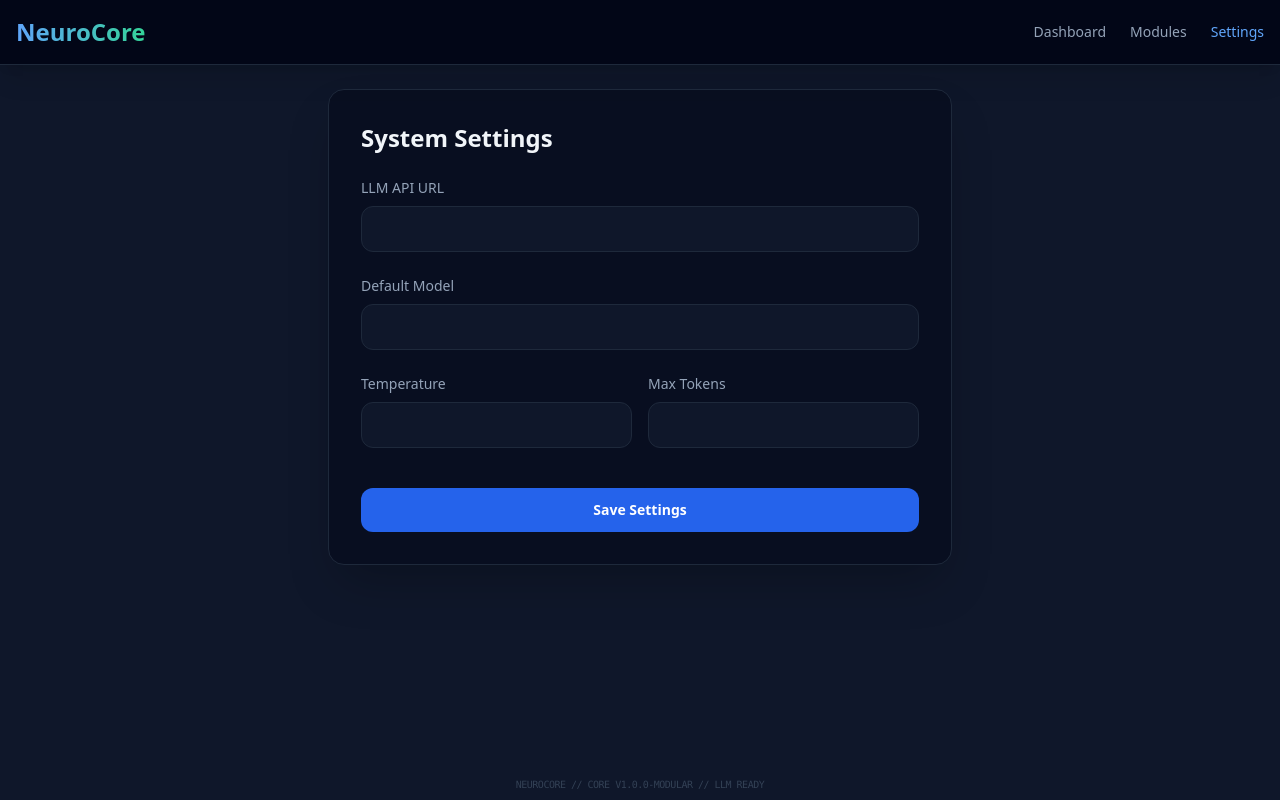
After one commit to Aegean-E/NeuroCore, a FastAPI app: template web/templates/settings.html in a window 1280 px wide. The commit adds this page. Run offline with FastAPI, Linux system fonts and the light colour scheme; the template is opened without the code that fills it, so the values that code supplies are empty; some libraries are stand-ins or nearby versions.

Commit message:
feat: implement modular architecture with dynamic module management and dependency injection
- Introduced `ModuleManager` for enabling/disabling modules dynamically via a new `/modules` UI.
- Implemented dependency injection for `SettingsManager` and `LLMBridge` to improve testability.
- Refactored `main.py` to use FastAPI `lifespan` and dedicated module management routes.
- Updated `LLMBridge` to utilize persistent settings for API interactions.
- Added comprehensive integration tests for settings, chat, and modular GUI routes.
- feat(tests): Allow passing command-line arguments to pytest in `run_tests.py`.

```diff
--- /dev/null
+++ b/core/module_manager.py
@@ -0,0 +1,68 @@
+import os
+import json
+import importlib
+from fastapi import FastAPI
+
+MODULES_DIR = "modules"
+
+class ModuleManager:
+    def __init__(self, modules_dir=MODULES_DIR):
+        self.modules_dir = modules_dir
+        self.modules = self._discover_modules()
+
+    def _discover_modules(self):
+        """Finds all potential modules in the modules directory."""
+        modules = {}
+        if not os.path.exists(self.modules_dir):
+            os.makedirs(self.modules_dir)
+            return {}
+
+        for name in os.listdir(self.modules_dir):
+            module_path = os.path.join(self.modules_dir, name)
+            if os.path.isdir(module_path):
+                meta_path = os.path.join(module_path, "module.json")
+                if os.path.exists(meta_path):
+                    with open(meta_path, "r") as f:
+                        try:
+                            meta = json.load(f)
+                            meta['id'] = name
+                            modules[name] = meta
+                        except json.JSONDecodeError:
+                            print(f"Warning: Could not decode module.json for {name}")
+        return modules
+
+    def load_enabled_modules(self, app: FastAPI):
+        """Loads routers for all modules marked as enabled."""
+        loaded_module_meta = []
+        for name, meta in self.modules.items():
+            if meta.get("enabled", False):
+                try:
+                    module = importlib.import_module(f"modules.{name}")
+                    if hasattr(module, "router"):
+                        app.include_router(module.router, prefix=f"/{name}", tags=[name])
+                        loaded_module_meta.append(meta)
+                        print(f"Loaded module: {name}")
+                except Exception as e:
+                    print(f"Failed to load module {name}: {e}")
+        return loaded_module_meta
+
+    def get_all_modules(self):
+        """Returns a list of all discovered modules and their metadata."""
+        return list(self.modules.values())
+
+    def _toggle_module(self, module_id: str, enabled: bool):
+        """Enables or disables a module by updating its metadata file."""
+        if module_id not in self.modules:
+            return None
+
+        self.modules[module_id]['enabled'] = enabled
+        meta_path = os.path.join(self.modules_dir, module_id, "module.json")
+        with open(meta_path, "w") as f:
+            json.dump(self.modules[module_id], f, indent=4)
+        return self.modules[module_id]
+
+    def enable_module(self, module_id: str):
+        return self._toggle_module(module_id, True)
+
+    def disable_module(self, module_id: str):
+        return self._toggle_module(module_id, False)
--- a/main.py
+++ b/main.py
@@ -1,49 +1,76 @@
-import os
-import importlib
-import pkgutil
 from contextlib import asynccontextmanager
-from fastapi import FastAPI, Request
+from fastapi import FastAPI, Request, Form, Depends, HTTPException
 from fastapi.staticfiles import StaticFiles
 from fastapi.templating import Jinja2Templates
-from fastapi.responses import HTMLResponse
+from fastapi.responses import HTMLResponse, RedirectResponse
+from core.settings import SettingsManager
+from core.dependencies import get_settings_manager
+from core.module_manager import ModuleManager
+
+# Initialize core components
+module_manager = ModuleManager()
+loaded_modules_meta = []
 
 @asynccontextmanager
 async def lifespan(app: FastAPI):
     """Handles startup and shutdown events for the application."""
-    load_modules()
+    global loaded_modules_meta
+    loaded_modules_meta = module_manager.load_enabled_modules(app)
     yield
     # Add shutdown logic here if needed in the future
 
 app = FastAPI(title="NeuroCore", description="Modular LLM API Core", lifespan=lifespan)
 
-# Setup templates and static files
 templates = Jinja2Templates(directory="web/templates")
 app.mount("/static", StaticFiles(directory="web/static"), name="static")
 
-# Module management
-loaded_modules = []
-
-def load_modules():
-    """Dynamically loads modules from the 'modules' directory."""
-    modules_path = os.path.join(os.path.dirname(__file__), "modules")
-    if not os.path.exists(modules_path):
-        os.makedirs(modules_path)
-
-    for _, name, ispkg in pkgutil.iter_modules([modules_path]):
-        if ispkg:
-            try:
-                module = importlib.import_module(f"modules.{name}")
-                if hasattr(module, "router"):
-                    app.include_router(module.router, prefix=f"/{name}", tags=[name])
-                    loaded_modules.append(name)
-                    print(f"Loaded module: {name}")
-            except Exception as e:
-                print(f"Failed to load module {name}: {e}")
-
+# --- Core Routes ---
 @app.get("/", response_class=HTMLResponse)
 async def read_root(request: Request):
-    return templates.TemplateResponse(request, "index.html", {"modules": loaded_modules})
+    return templates.TemplateResponse(request, "index.html", {"modules": loaded_modules_meta})
 
+@app.get("/settings", response_class=HTMLResponse)
+async def get_settings(request: Request, settings: SettingsManager = Depends(get_settings_manager)):
+    return templates.TemplateResponse(request, "settings.html", {"settings": settings.settings})
+
+@app.post("/settings/save")
+async def save_settings_route(
+    llm_api_url: str = Form(...),
+    default_model: str = Form(...),
+    temperature: float = Form(...),
+    max_tokens: int = Form(...),
+    settings: SettingsManager = Depends(get_settings_manager)
+):
+    new_settings = {
+        "llm_api_url": llm_api_url,
+        "default_model": default_model,
+        "temperature": temperature,
+        "max_tokens": max_tokens
+    }
+    settings.save_settings(new_settings)
+    return RedirectResponse(url="/settings", status_code=303)
+
+# --- Module Management Routes ---
+@app.get("/modules", response_class=HTMLResponse)
+async def get_modules_page(request: Request):
+    all_modules = module_manager.get_all_modules()
+    return templates.TemplateResponse(request, "modules.html", {"modules": all_modules})
+
+@app.post("/modules/{module_id}/enable")
+async def enable_module_route(module_id: str):
+    module = module_manager.enable_module(module_id)
+    if not module:
+        raise HTTPException(status_code=404, detail="Module not found")
+    return RedirectResponse(url="/modules", status_code=303)
+
+@app.post("/modules/{module_id}/disable")
+async def disable_module_route(module_id: str):
+    module = module_manager.disable_module(module_id)
+    if not module:
+        raise HTTPException(status_code=404, detail="Module not found")
+    return RedirectResponse(url="/modules", status_code=303)
+
+# --- Server Startup ---
 if __name__ == "__main__":
     import uvicorn
-    uvicorn.run(app, host="0.0.0.0", port=8000)
+    uvicorn.run("main:app", host="0.0.0.0", port=8000, reload=True)
--- /dev/null
+++ b/modules/chat/module.json
@@ -0,0 +1,5 @@
+{
+    "name": "Chat",
+    "description": "An interactive AI assistant.",
+    "enabled": true
+}
--- a/web/templates/index.html
+++ b/web/templates/index.html
@@ -22,6 +22,7 @@
             <nav>
                 <ul class="flex space-x-6 text-sm font-medium text-slate-400">
                     <li><a href="/" class="hover:text-blue-400 transition-colors">Dashboard</a></li>
+                    <li><a href="/modules" class="hover:text-blue-400 transition-colors">Modules</a></li>
                     <li><a href="/settings" class="hover:text-blue-400 transition-colors">Settings</a></li>
                 </ul>
             </nav>
@@ -39,11 +40,11 @@
                 <p class="text-slate-600 text-sm italic px-2">No modules loaded</p>
                 {% else %}
                 {% for module in modules %}
-                <button hx-get="/{{ module }}/gui"
+                <button hx-get="/{{ module.id }}/gui"
                         hx-target="#module-content"
                         class="w-full text-left px-3 py-2 rounded-lg hover:bg-slate-800 text-slate-300 hover:text-white transition-all text-sm flex items-center group">
                     <span class="w-2 h-2 rounded-full bg-emerald-500 mr-3 group-hover:scale-125 transition-transform"></span>
-                    {{ module|capitalize }}
+                    {{ module.name }}
                 </button>
                 {% endfor %}
                 {% endif %}
--- /dev/null
+++ b/web/templates/settings.html
@@ -0,0 +1,68 @@
+<!DOCTYPE html>
+<html lang="en">
+<head>
+    <meta charset="UTF-8">
+    <meta name="viewport" content="width=device-width, initial-scale=1.0">
+    <title>Settings - NeuroCore</title>
+    <script src="https://cdn.tailwindcss.com"></script>
+</head>
+<body class="bg-slate-900 text-slate-100 min-h-screen flex flex-col font-sans">
+
+    <header class="border-b border-slate-800 bg-slate-950 p-4 shadow-xl">
+        <div class="container mx-auto flex justify-between items-center">
+            <h1 class="text-2xl font-bold bg-gradient-to-r from-blue-400 to-emerald-400 bg-clip-text text-transparent">NeuroCore</h1>
+            <nav>
+                <ul class="flex space-x-6 text-sm font-medium text-slate-400">
+                    <li><a href="/" class="hover:text-blue-400 transition-colors">Dashboard</a></li>
+                    <li><a href="/modules" class="hover:text-blue-400 transition-colors">Modules</a></li>
+                    <li><a href="/settings" class="text-blue-400">Settings</a></li>
+                </ul>
+            </nav>
+        </div>
+    </header>
+
+    <main class="flex-grow container mx-auto p-6 max-w-2xl">
+        <div class="bg-slate-950/50 rounded-2xl border border-slate-800 shadow-2xl p-8">
+            <h2 class="text-2xl font-bold mb-6">System Settings</h2>
+
+            <form action="/settings/save" method="POST" class="space-y-6">
+                <div>
+                    <label class="block text-sm font-medium text-slate-400 mb-2">LLM API URL</label>
+                    <input type="text" name="llm_api_url" value="{{ settings.llm_api_url }}"
+                           class="w-full bg-slate-900 border border-slate-800 rounded-xl px-4 py-3 text-sm focus:outline-none focus:ring-2 focus:ring-blue-500 transition-all">
+                </div>
+
+                <div>
+                    <label class="block text-sm font-medium text-slate-400 mb-2">Default Model</label>
+                    <input type="text" name="default_model" value="{{ settings.default_model }}"
+                           class="w-full bg-slate-900 border border-slate-800 rounded-xl px-4 py-3 text-sm focus:outline-none focus:ring-2 focus:ring-blue-500 transition-all">
+                </div>
+
+                <div class="grid grid-cols-2 gap-4">
+                    <div>
+                        <label class="block text-sm font-medium text-slate-400 mb-2">Temperature</label>
+                        <input type="number" step="0.1" name="temperature" value="{{ settings.temperature }}"
+                               class="w-full bg-slate-900 border border-slate-800 rounded-xl px-4 py-3 text-sm focus:outline-none focus:ring-2 focus:ring-blue-500 transition-all">
+                    </div>
+                    <div>
+                        <label class="block text-sm font-medium text-slate-400 mb-2">Max Tokens</label>
+                        <input type="number" name="max_tokens" value="{{ settings.max_tokens }}"
+                               class="w-full bg-slate-900 border border-slate-800 rounded-xl px-4 py-3 text-sm focus:outline-none focus:ring-2 focus:ring-blue-500 transition-all">
+                    </div>
+                </div>
+
+                <div class="pt-4">
+                    <button type="submit" class="w-full bg-blue-600 hover:bg-blue-500 text-white px-6 py-3 rounded-xl text-sm font-semibold transition-all">
+                        Save Settings
+                    </button>
+                </div>
+            </form>
+        </div>
+    </main>
+
+    <footer class="p-2 text-center text-[10px] text-slate-700 font-mono tracking-tighter uppercase">
+        NeuroCore // Core V1.0.0-MODULAR // LLM Ready
+    </footer>
+
+</body>
+</html>
```
Also changed, not shown: core/dependencies.py (added, +16 -0 lines), core/llm.py (+17 -12 lines), core/settings.py (added, +42 -0 lines), modules/chat/router.py (+9 -5 lines), tests/run_tests.py (+36 -20 lines), tests/test_chat_module.py (+16 -6 lines), tests/test_core_llm.py (+3 -3 lines), tests/test_main.py (added, +16 -0 lines), tests/test_module_management.py (added, +63 -0 lines), tests/test_module_manager.py (added, +91 -0 lines), tests/test_settings.py (added, +37 -0 lines), tests/test_settings_gui.py (added, +30 -0 lines), web/templates/modules.html (added, +56 -0 lines).
